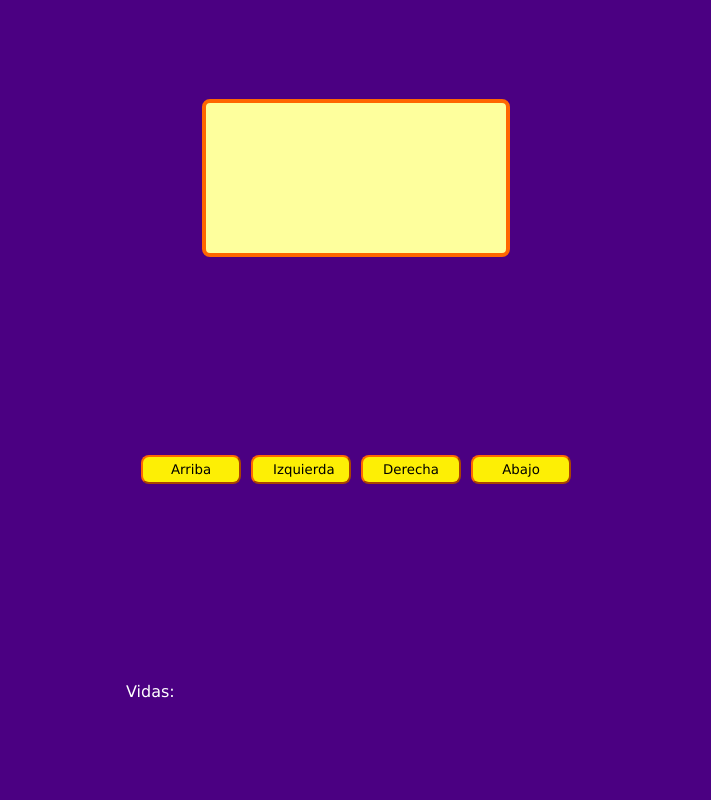
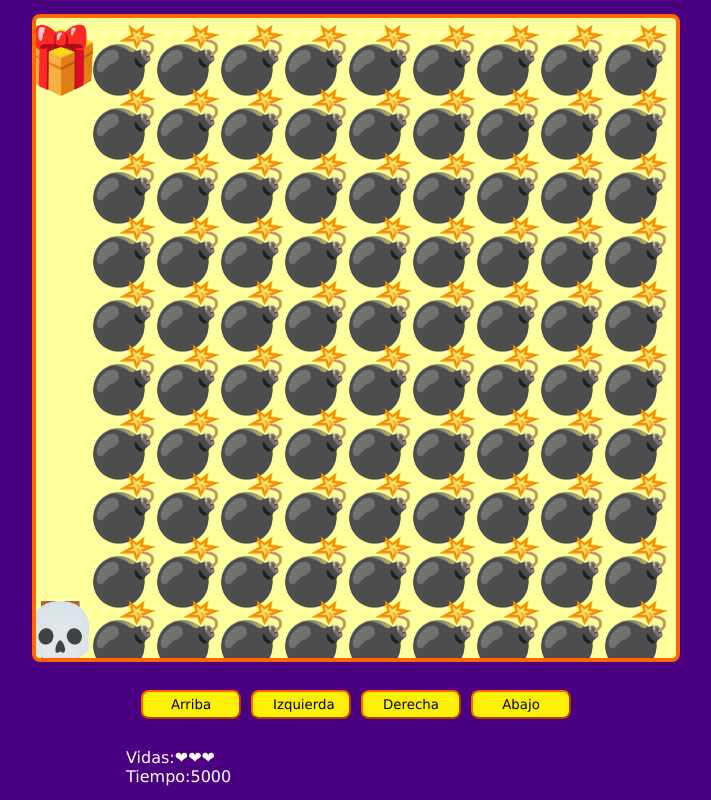
Before and after one commit to Juamapa0/taller-practico-javascript-videogames, a plain HTML site: page index.html in a window 1280 px wide. Shown: the whole page, without its empty margins (284-995 px from the left). Drawn offline with Linux system fonts and the light colour scheme.

Commit message:
contador

```diff
--- a/game.js
+++ b/game.js
@@ -5,11 +5,17 @@ const btnLeft = document.querySelector('#left');
 const btnRight = document.querySelector('#right');
 const btnDown = document.querySelector('#down');
 const spanLives = document.querySelector('#lives');
+const spanTime = document.querySelector('#time');
 
 let canvasSize;
 let elementsSize;
 let level = 0;
 let lives = 3;
+
+let timeStart;
+let timePlayer;
+let timeInterval;
+
 
 const playerPosition = {
   x: undefined,
@@ -50,9 +56,16 @@ function startGame() {
     gameWin();
     return;
   }
+
+  if (!timeStart) {
+    timeStart = Date.now();
+    timeInterval = setInterval(showTime, 100);
+  }
   const mapRows = map.trim().split('\n');
   const mapRowCols = mapRows.map(row => row.trim().split(''));
   console.log({map, mapRows, mapRowCols});
+
+  showLives();
 
   enemyPositions = [];
   game.clearRect(0, 0, canvasSize, canvasSize);
@@ -116,11 +129,11 @@ function levelFail() {
   lives--;
 
 
-
   console.log(lives)
   if(lives <= 0) {
     level = 0;
     lives = 3;
+    timeStart = undefined;
   }
     playerPosition.x = undefined;
     playerPosition.y = undefined;
@@ -129,11 +142,20 @@ function levelFail() {
 
 function gameWin() {
   console.log('Terminaste el juego');
+  clearInterval(timeInterval);
 }
 
-function showLives()
+function showLives() {
+  const heartsArray = Array(lives).fill(emojis['HEART']); // [1,2,3]
+  //console.log(heartsArray);
 
-spanLives.innerHTML = emojis ['HEART']
+  spanLives.innerHTML = "";
+  heartsArray.forEach(heart => spanLives.append(heart));
+}
+
+function showTime() {
+  spanTime.innerHTML = Date.now() - timeStart;
+}
 
 window.addEventListener('keydown', moveByKeys);
 btnUp.addEventListener('click', moveUp);
--- a/index.html
+++ b/index.html
@@ -17,8 +17,8 @@
 <button id="down">Abajo</button>
 </div>
 <div class="messages">
-
 <p>Vidas:<span id="lives"></span></p>
+<p>Tiempo:<span id="time"></span></p>
 </div>
 </div>
 <script src="./maps.js"></script>
--- a/maps.js
+++ b/maps.js
@@ -7,7 +7,7 @@ const emojis = {
   'BOMB_COLLISION': '🔥',
   'GAME_OVER': '👎',
   'WIN': '🏆',
-  'HEART':'♥'
+  'HEART':'❤',
 };
 
 const maps = [];
```
